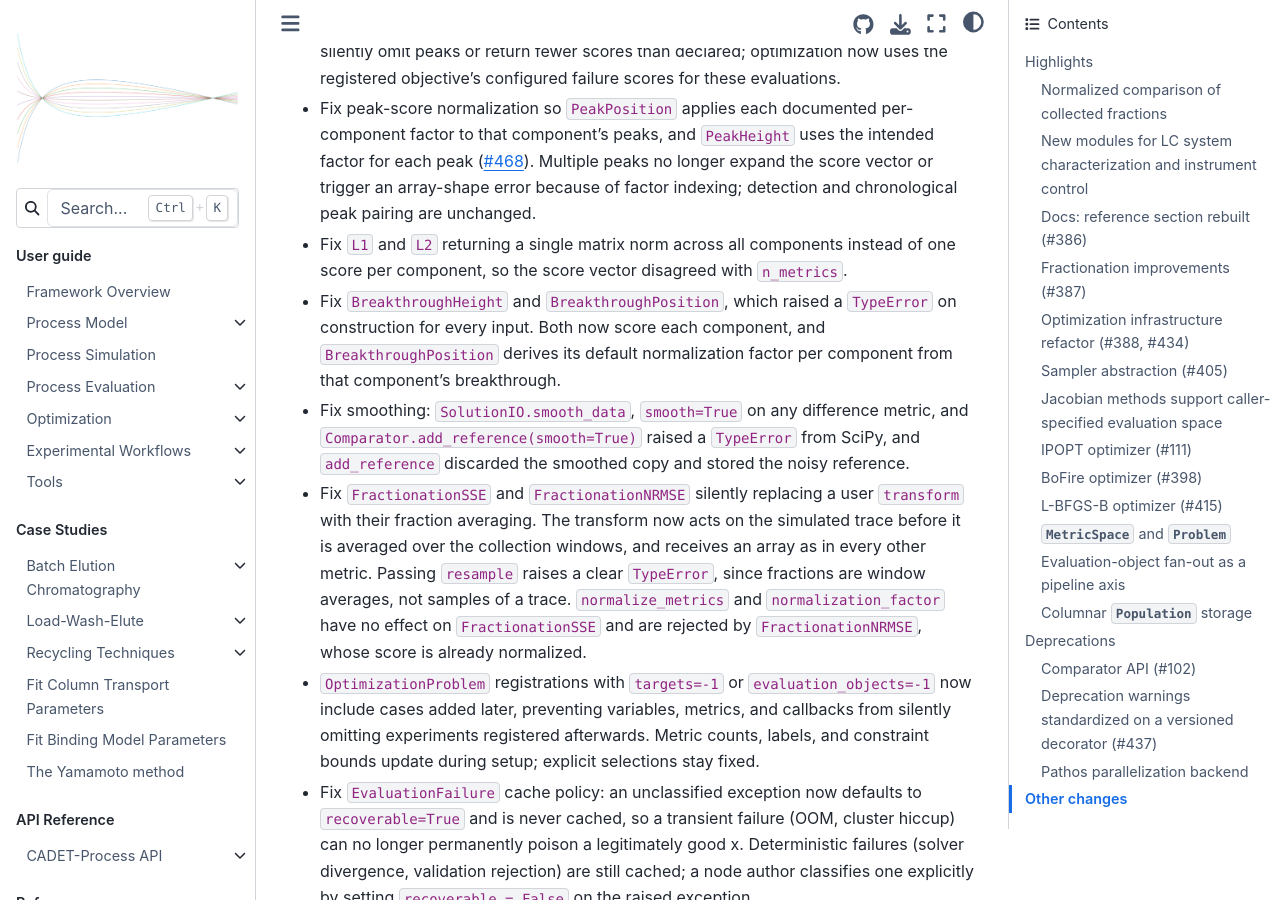
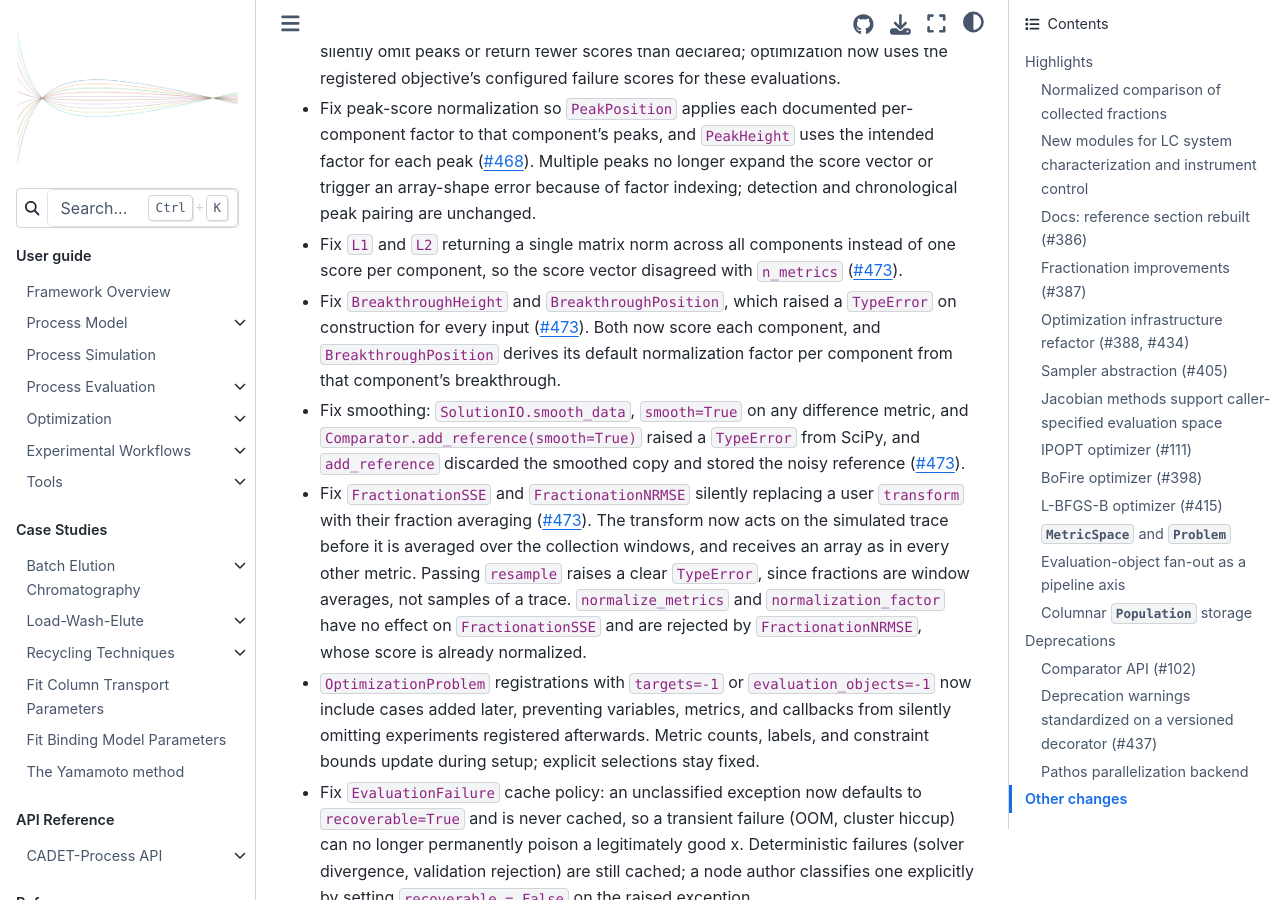
Before and after one commit to fau-advanced-separations/CADET-Process, a Sphinx documentation site: the page built from docs/source/release_notes/v0.13.0.md, in a window 1280 px wide and 900 px high, scrolled down 8091 px. Built offline with Sphinx 7.4.7 and the Sphinx Book theme 1.1.4, drawn with Linux system fonts in a browser that asks for light colours; pages that are not in the unit, such as notebooks, are missing from menus.

Commit message:
Link comparison metric release notes to PR 473

```diff
--- a/docs/source/release_notes/v0.13.0.md
+++ b/docs/source/release_notes/v0.13.0.md
@@ -189,14 +189,14 @@ Instantiating it emits a versioned `DeprecationWarning` via the `@deprecated` de
 - Fix peak-score normalization so `PeakPosition` applies each documented per-component factor to that component's peaks, and `PeakHeight` uses the intended factor for each peak ([#468](https://github.com/fau-advanced-separations/CADET-Process/pull/468)).
   Multiple peaks no longer expand the score vector or trigger an array-shape error because of factor indexing; detection and chronological peak pairing are unchanged.
 
-- Fix `L1` and `L2` returning a single matrix norm across all components instead of one score per component, so the score vector disagreed with `n_metrics`.
+- Fix `L1` and `L2` returning a single matrix norm across all components instead of one score per component, so the score vector disagreed with `n_metrics` ([#473](https://github.com/fau-advanced-separations/CADET-Process/pull/473)).
 
-- Fix `BreakthroughHeight` and `BreakthroughPosition`, which raised a `TypeError` on construction for every input.
+- Fix `BreakthroughHeight` and `BreakthroughPosition`, which raised a `TypeError` on construction for every input ([#473](https://github.com/fau-advanced-separations/CADET-Process/pull/473)).
   Both now score each component, and `BreakthroughPosition` derives its default normalization factor per component from that component's breakthrough.
 
-- Fix smoothing: `SolutionIO.smooth_data`, `smooth=True` on any difference metric, and `Comparator.add_reference(smooth=True)` raised a `TypeError` from SciPy, and `add_reference` discarded the smoothed copy and stored the noisy reference.
+- Fix smoothing: `SolutionIO.smooth_data`, `smooth=True` on any difference metric, and `Comparator.add_reference(smooth=True)` raised a `TypeError` from SciPy, and `add_reference` discarded the smoothed copy and stored the noisy reference ([#473](https://github.com/fau-advanced-separations/CADET-Process/pull/473)).
 
-- Fix `FractionationSSE` and `FractionationNRMSE` silently replacing a user `transform` with their fraction averaging.
+- Fix `FractionationSSE` and `FractionationNRMSE` silently replacing a user `transform` with their fraction averaging ([#473](https://github.com/fau-advanced-separations/CADET-Process/pull/473)).
   The transform now acts on the simulated trace before it is averaged over the collection windows, and receives an array as in every other metric.
   Passing `resample` raises a clear `TypeError`, since fractions are window averages, not samples of a trace.
   `normalize_metrics` and `normalization_factor` have no effect on `FractionationSSE` and are rejected by `FractionationNRMSE`, whose score is already normalized.
```
